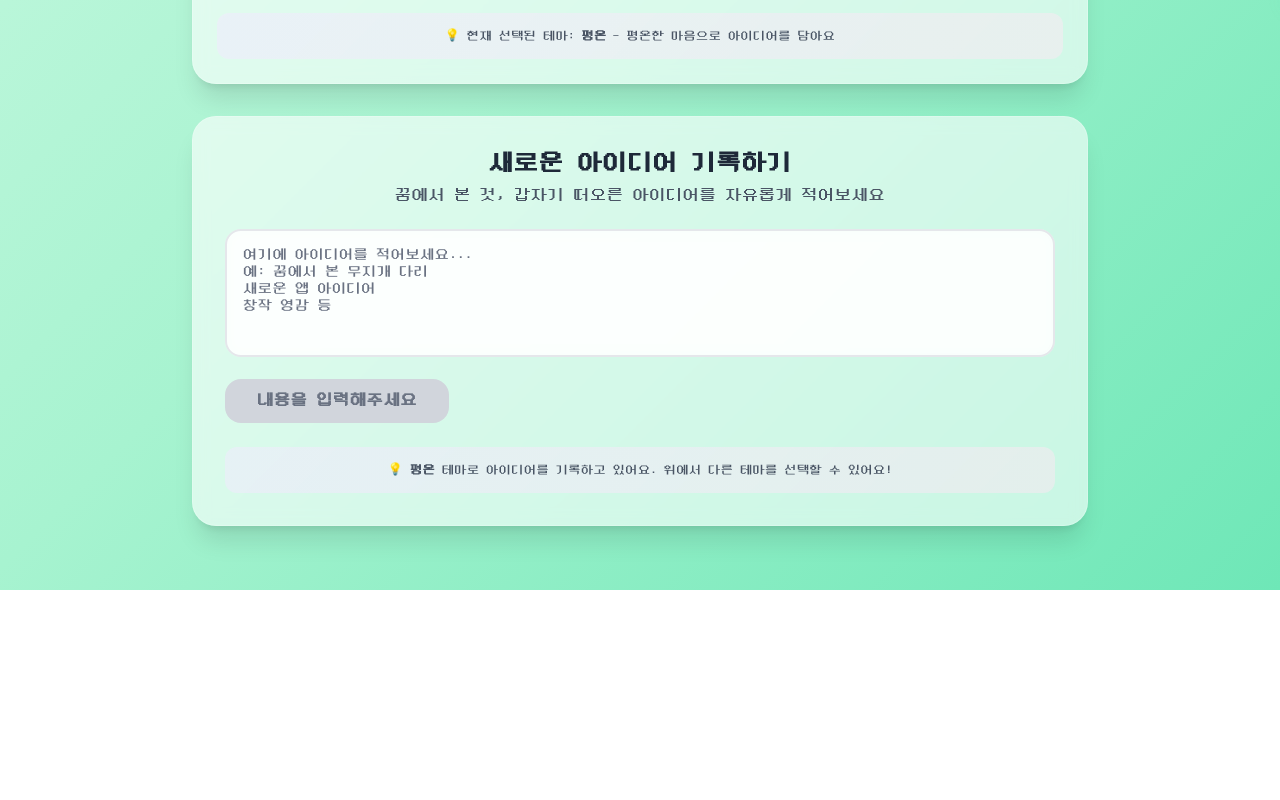
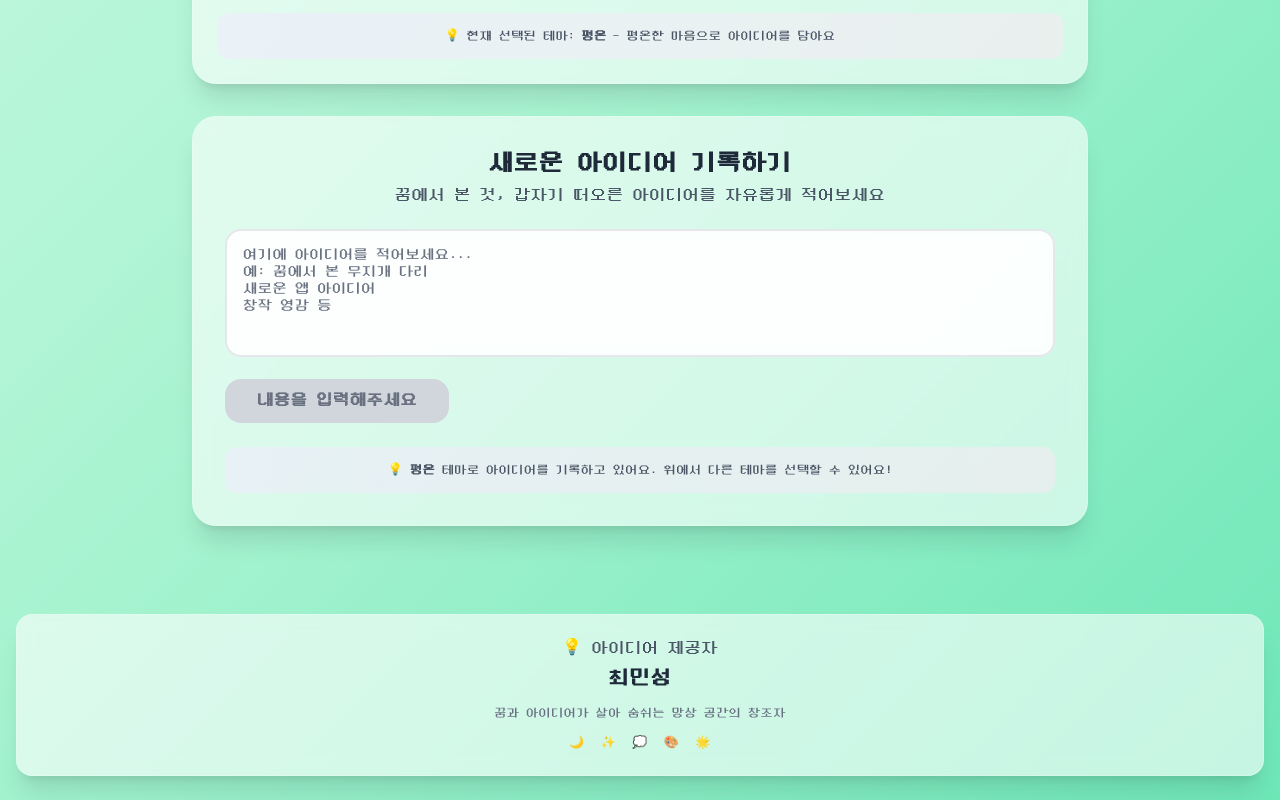
Before and after one commit to als8921/vibe_coding, a Next.js app: page /dream-space in a window 1280 px wide. Shown: the part 736-1536 px from the top of the page. Before the commit the page ends 1326 px from the top, so only its background shows below. Built offline with nearby package versions, Linux system fonts and the light colour scheme; a web font is replaced by a local one.

Commit message:
feat: add DreamSpaceFooter component and update layout styles

```diff
--- a/src/app/dream-space/page.tsx
+++ b/src/app/dream-space/page.tsx
@@ -8,6 +8,7 @@ import {
   BookViewer,
   ThemeSelector,
   ParticleBackground,
+  DreamSpaceFooter,
 } from "@/features/dream-space";
 import { THEMES } from "@/features/dream-space/data/themes";
 
@@ -90,7 +91,7 @@ export default function DreamSpacePage() {
 
   return (
     <div
-      className="min-h-screen transition-all duration-1000"
+      className="min-h-screen flex flex-col transition-all duration-1000"
       style={{
         background:
           currentTheme?.backgroundGradient ||
@@ -103,7 +104,7 @@ export default function DreamSpacePage() {
         onToggleBookViewer={() => setShowBookViewer(!showBookViewer)}
       />
 
-      <main className="container mx-auto px-4 py-8">
+      <main className="container mx-auto px-4 py-8 flex-1">
         {showBookViewer ? (
           <BookViewer
             ideas={ideas}
@@ -122,6 +123,8 @@ export default function DreamSpacePage() {
         )}
       </main>
 
+      <DreamSpaceFooter />
+
       {/* 파티클 배경 */}
       <ParticleBackground theme={currentTheme} />
     </div>
--- /dev/null
+++ b/src/features/dream-space/components/DreamSpaceFooter.tsx
@@ -0,0 +1,34 @@
+"use client";
+
+import React from "react";
+
+const DreamSpaceFooter: React.FC = () => {
+  return (
+    <footer className="relative z-10 mt-auto">
+      <div className="container mx-auto px-4 py-6">
+        <div className="bg-white/60 dark:bg-gray-800/60 backdrop-blur-sm rounded-2xl p-6 shadow-xl border border-white/20">
+          <div className="text-center">
+            <div className="text-pixel-lg text-gray-600 dark:text-gray-300 mb-2">
+              💡 아이디어 제공자
+            </div>
+            <div className="text-pixel-xl font-bold text-gray-800 dark:text-white mb-4">
+              최민성
+            </div>
+            <div className="text-pixel-sm text-gray-500 dark:text-gray-400 mb-4">
+              꿈과 아이디어가 살아 숨쉬는 망상 공간의 창조자
+            </div>
+            <div className="flex justify-center items-center space-x-4 text-pixel-sm text-gray-500 dark:text-gray-400">
+              <span>🌙</span>
+              <span>✨</span>
+              <span>💭</span>
+              <span>🎨</span>
+              <span>🌟</span>
+            </div>
+          </div>
+        </div>
+      </div>
+    </footer>
+  );
+};
+
+export default DreamSpaceFooter;
--- a/src/features/dream-space/index.ts
+++ b/src/features/dream-space/index.ts
@@ -5,5 +5,6 @@ export { default as ThemeSelector } from "./components/ThemeSelector";
 export { default as BookViewer } from "./components/BookViewer";
 export { default as IdeaCard } from "./components/IdeaCard";
 export { default as ParticleBackground } from "./components/ParticleBackground";
+export { default as DreamSpaceFooter } from "./components/DreamSpaceFooter";
 export * from "./types";
 export * from "./data/themes";
```
